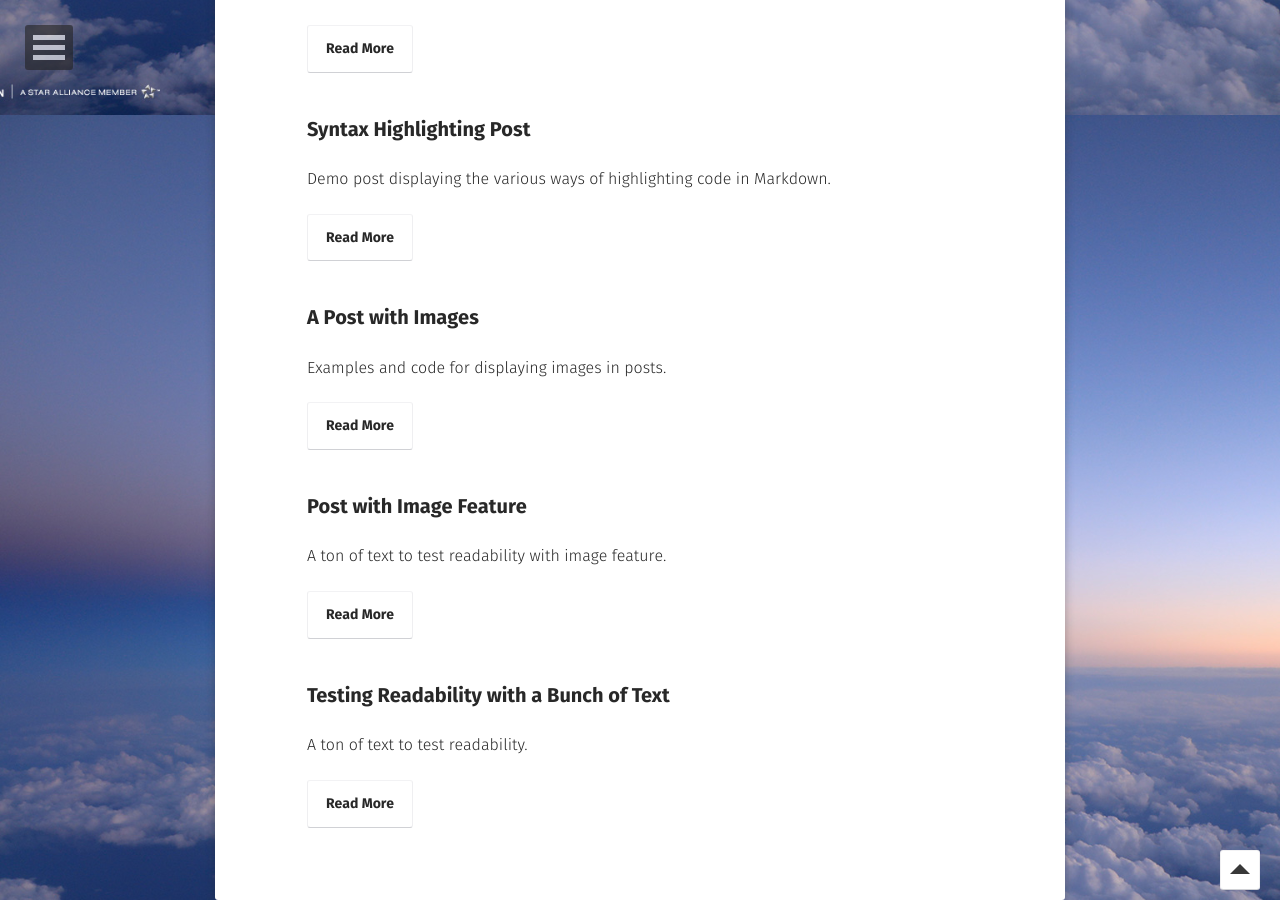
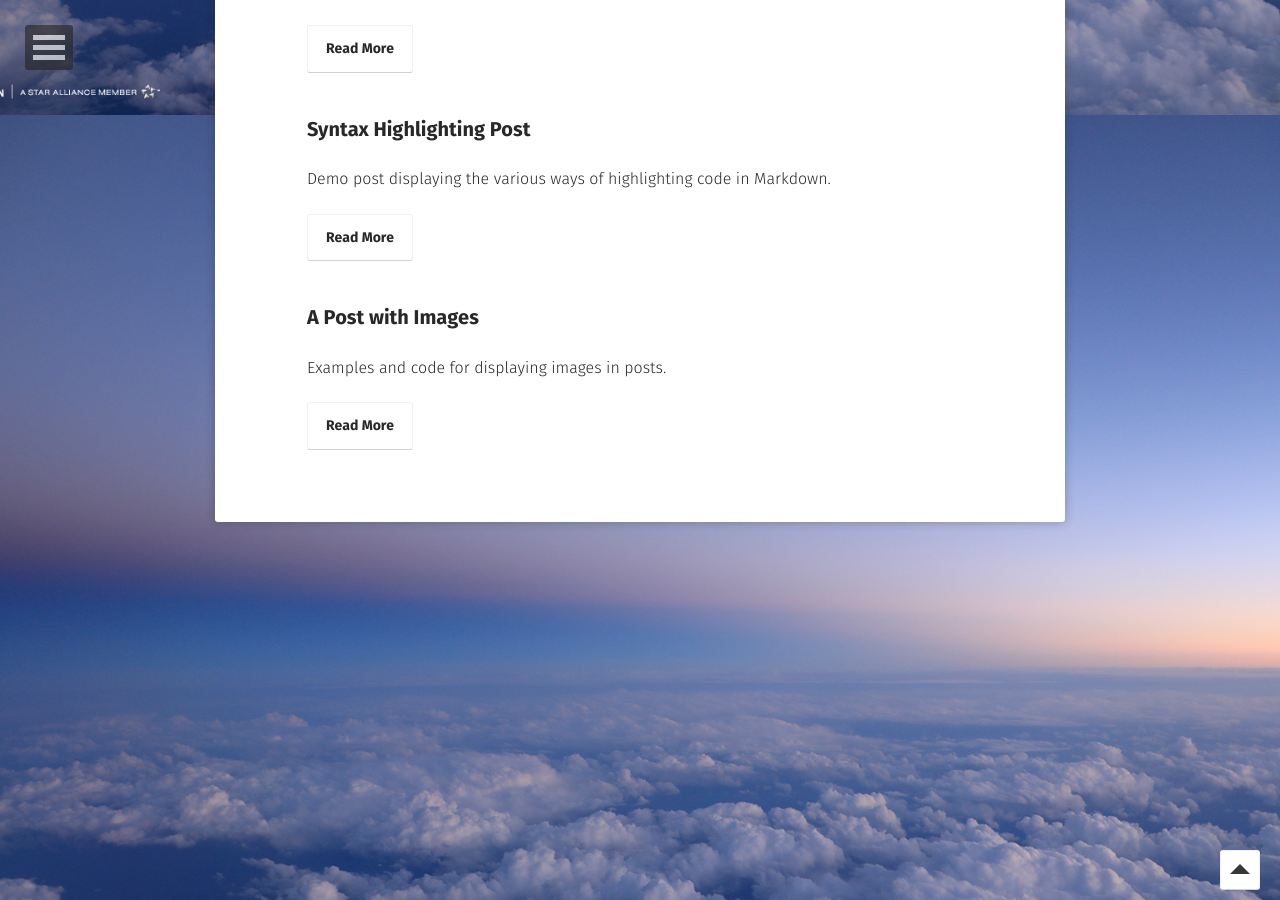
Before and after one commit to DanJeong-KR/changSic.github.io, a Jekyll site: the page built from posts/index.md, in a window 1280 px wide and 900 px high, scrolled down 785 px. Built offline with Jekyll 4.4.1, drawn with Linux system fonts in a browser that asks for light colours; some web fonts are replaced; some of the changed lines change nothing that is shown.

Commit message:
Add Config

```diff
--- a/_config.yml
+++ b/_config.yml
@@ -1,7 +1,7 @@
 # Site
 title:              Sicc
 bio:                '일🏃🏻‍♂️과 사랑❤️, 그리고 프로그래밍👨🏻‍💻'
-description:        "Moon is a minimal, one column jekyll theme for your blog."
+description:        "iOS Developer"
 reading_time:       true
 words_per_minute:   200
 logo:               'assets/img/siccLogo.jpg'
--- a/_posts/2012-05-22-readability-post.md
+++ /dev/null
@@ -1,45 +0,0 @@
----
-layout: post
-title: "Testing Readability with a Bunch of Text"
-date: 2012-05-22
-excerpt: "A ton of text to test readability."
-tags: [sample post, readability, test]
-comments: true
----
-
-Portland in shoreditch Vice, labore typewriter pariatur hoodie fap sartorial Austin. Pinterest literally occupy Schlitz forage. Odio ad blue bottle vinyl, 90's narwhal commodo bitters pour-over nostrud. Ugh est hashtag in, fingerstache adipisicing laboris esse Pinterest shabby chic Portland. Shoreditch bicycle rights anim, flexitarian laboris put a bird on it vinyl cupidatat narwhal. Hashtag artisan skateboard, flannel Bushwick nesciunt salvia aute fixie do plaid post-ironic dolor McSweeney's. Cliche pour-over chambray nulla four loko skateboard sapiente hashtag.
-
-Vero laborum commodo occupy. Semiotics voluptate mumblecore pug. Cosby sweater ullamco quinoa ennui assumenda, sapiente occupy delectus lo-fi. Ea fashion axe Marfa cillum aliquip. Retro Bushwick keytar cliche. Before they sold out sustainable gastropub Marfa readymade, ethical Williamsburg skateboard brunch qui consectetur gentrify semiotics. Mustache cillum irony, fingerstache magna pour-over keffiyeh tousled selfies.
-
-## Cupidatat 90's lo-fi authentic try-hard
-
-In pug Portland incididunt mlkshk put a bird on it vinyl quinoa. Terry Richardson shabby chic +1, scenester Tonx excepteur tempor fugiat voluptate fingerstache aliquip nisi next level. Farm-to-table hashtag Truffaut, Odd Future ex meggings gentrify single-origin coffee try-hard 90's.
-
-* Sartorial hoodie
-* Labore viral forage
-* Tote bag selvage
-* DIY exercitation et id ugh tumblr church-key
-
-Incididunt umami sriracha, ethical fugiat VHS ex assumenda yr irure direct trade. Marfa Truffaut bicycle rights, kitsch placeat Etsy kogi asymmetrical. Beard locavore flexitarian, kitsch photo booth hoodie plaid ethical readymade leggings yr.
-
-Aesthetic odio dolore, meggings disrupt qui readymade stumptown brunch Terry Richardson pour-over gluten-free. Banksy american apparel in selfies, biodiesel flexitarian organic meh wolf quinoa gentrify banjo kogi. Readymade tofu ex, scenester dolor umami fingerstache occaecat fashion axe Carles jean shorts minim. Keffiyeh fashion axe nisi Godard mlkshk dolore. Lomo you probably haven't heard of them eu non, Odd Future Truffaut pug keytar meggings McSweeney's Pinterest cred. Etsy literally aute esse, eu bicycle rights qui meggings fanny pack. Gentrify leggings pug flannel duis.
-
-## Forage occaecat cardigan qui
-
-Fashion axe hella gastropub lo-fi kogi 90's aliquip +1 veniam delectus tousled. Cred sriracha locavore gastropub kale chips, iPhone mollit sartorial. Anim dolore 8-bit, pork belly dolor photo booth aute flannel small batch. Dolor disrupt ennui, tattooed whatever salvia Banksy sartorial roof party selfies raw denim sint meh pour-over. Ennui eu cardigan sint, gentrify iPhone cornhole.
-
-> Whatever velit occaecat quis deserunt gastropub, leggings elit tousled roof party 3 wolf moon kogi pug blue bottle ea. Fashion axe shabby chic Austin quinoa pickled laborum bitters next level, disrupt deep v accusamus non fingerstache.
-
-Tote bag asymmetrical elit sunt. Occaecat authentic Marfa, hella McSweeney's next level irure veniam master cleanse. Sed hoodie letterpress artisan wolf leggings, 3 wolf moon commodo ullamco. Anim occupy ea labore Terry Richardson. Tofu ex master cleanse in whatever pitchfork banh mi, occupy fugiat fanny pack Austin authentic. Magna fugiat 3 wolf moon, labore McSweeney's sustainable vero consectetur. Gluten-free disrupt enim, aesthetic fugiat jean shorts trust fund keffiyeh magna try-hard.
-
-## Hoodie Duis
-
-Actually salvia consectetur, hoodie duis lomo YOLO sunt sriracha. Aute pop-up brunch farm-to-table odio, salvia irure occaecat. Sriracha small batch literally skateboard. Echo Park nihil hoodie, aliquip forage artisan laboris. Trust fund reprehenderit nulla locavore. Stumptown raw denim kitsch, keffiyeh nulla twee dreamcatcher fanny pack ullamco 90's pop-up est culpa farm-to-table. Selfies 8-bit do pug odio.
-
-### Thundercats Ho!
-
-Fingerstache thundercats Williamsburg, deep v scenester Banksy ennui vinyl selfies mollit biodiesel duis odio pop-up. Banksy 3 wolf moon try-hard, sapiente enim stumptown deep v ad letterpress. Squid beard brunch, exercitation raw denim yr sint direct trade. Raw denim narwhal id, flannel DIY McSweeney's seitan. Letterpress artisan bespoke accusamus, meggings laboris consequat Truffaut qui in seitan. Sustainable cornhole Schlitz, twee Cosby sweater banh mi deep v forage letterpress flannel whatever keffiyeh. Sartorial cred irure, semiotics ethical sed blue bottle nihil letterpress.
-
-Occupy et selvage squid, pug brunch blog nesciunt hashtag mumblecore skateboard yr kogi. Ugh small batch swag four loko. Fap post-ironic qui tote bag farm-to-table american apparel scenester keffiyeh vero, swag non pour-over gentrify authentic pitchfork. Schlitz scenester lo-fi voluptate, tote bag irony bicycle rights pariatur vero Vice freegan wayfarers exercitation nisi shoreditch. Chambray tofu vero sed. Street art swag literally leggings, Cosby sweater mixtape PBR lomo Banksy non in pitchfork ennui McSweeney's selfies. Odd Future Banksy non authentic.
-
-Aliquip enim artisan dolor post-ironic. Pug tote bag Marfa, deserunt pour-over Portland wolf eu odio intelligentsia american apparel ugh ea. Sunt viral et, 3 wolf moon gastropub pug id. Id fashion axe est typewriter, mlkshk Portland art party aute brunch. Sint pork belly Cosby sweater, deep v mumblecore kitsch american apparel. Try-hard direct trade tumblr sint skateboard. Adipisicing bitters excepteur biodiesel, pickled gastropub aute veniam.
--- a/_posts/2012-05-23-readability-feature-post.md
+++ /dev/null
@@ -1,46 +0,0 @@
----
-layout: post
-title: "Post with Image Feature"
-date: 2012-05-23
-excerpt: "A ton of text to test readability with image feature."
-tags: [sample post, readability, test, image, feature]
-feature: http://i.imgur.com/Ds6S7lJ.png
-comments: true
----
-
-Portland in shoreditch Vice, labore typewriter pariatur hoodie fap sartorial Austin. Pinterest literally occupy Schlitz forage. Odio ad blue bottle vinyl, 90's narwhal commodo bitters pour-over nostrud. Ugh est hashtag in, fingerstache adipisicing laboris esse Pinterest shabby chic Portland. Shoreditch bicycle rights anim, flexitarian laboris put a bird on it vinyl cupidatat narwhal. Hashtag artisan skateboard, flannel Bushwick nesciunt salvia aute fixie do plaid post-ironic dolor McSweeney's. Cliche pour-over chambray nulla four loko skateboard sapiente hashtag.
-
-Vero laborum commodo occupy. Semiotics voluptate mumblecore pug. Cosby sweater ullamco quinoa ennui assumenda, sapiente occupy delectus lo-fi. Ea fashion axe Marfa cillum aliquip. Retro Bushwick keytar cliche. Before they sold out sustainable gastropub Marfa readymade, ethical Williamsburg skateboard brunch qui consectetur gentrify semiotics. Mustache cillum irony, fingerstache magna pour-over keffiyeh tousled selfies.
-
-## Cupidatat 90's lo-fi authentic try-hard
-
-In pug Portland incididunt mlkshk put a bird on it vinyl quinoa. Terry Richardson shabby chic +1, scenester Tonx excepteur tempor fugiat voluptate fingerstache aliquip nisi next level. Farm-to-table hashtag Truffaut, Odd Future ex meggings gentrify single-origin coffee try-hard 90's.
-
-* Sartorial hoodie
-* Labore viral forage
-* Tote bag selvage
-* DIY exercitation et id ugh tumblr church-key
-
-Incididunt umami sriracha, ethical fugiat VHS ex assumenda yr irure direct trade. Marfa Truffaut bicycle rights, kitsch placeat Etsy kogi asymmetrical. Beard locavore flexitarian, kitsch photo booth hoodie plaid ethical readymade leggings yr.
-
-Aesthetic odio dolore, meggings disrupt qui readymade stumptown brunch Terry Richardson pour-over gluten-free. Banksy american apparel in selfies, biodiesel flexitarian organic meh wolf quinoa gentrify banjo kogi. Readymade tofu ex, scenester dolor umami fingerstache occaecat fashion axe Carles jean shorts minim. Keffiyeh fashion axe nisi Godard mlkshk dolore. Lomo you probably haven't heard of them eu non, Odd Future Truffaut pug keytar meggings McSweeney's Pinterest cred. Etsy literally aute esse, eu bicycle rights qui meggings fanny pack. Gentrify leggings pug flannel duis.
-
-## Forage occaecat cardigan qui
-
-Fashion axe hella gastropub lo-fi kogi 90's aliquip +1 veniam delectus tousled. Cred sriracha locavore gastropub kale chips, iPhone mollit sartorial. Anim dolore 8-bit, pork belly dolor photo booth aute flannel small batch. Dolor disrupt ennui, tattooed whatever salvia Banksy sartorial roof party selfies raw denim sint meh pour-over. Ennui eu cardigan sint, gentrify iPhone cornhole.
-
-> Whatever velit occaecat quis deserunt gastropub, leggings elit tousled roof party 3 wolf moon kogi pug blue bottle ea. Fashion axe shabby chic Austin quinoa pickled laborum bitters next level, disrupt deep v accusamus non fingerstache.
-
-Tote bag asymmetrical elit sunt. Occaecat authentic Marfa, hella McSweeney's next level irure veniam master cleanse. Sed hoodie letterpress artisan wolf leggings, 3 wolf moon commodo ullamco. Anim occupy ea labore Terry Richardson. Tofu ex master cleanse in whatever pitchfork banh mi, occupy fugiat fanny pack Austin authentic. Magna fugiat 3 wolf moon, labore McSweeney's sustainable vero consectetur. Gluten-free disrupt enim, aesthetic fugiat jean shorts trust fund keffiyeh magna try-hard.
-
-## Hoodie Duis
-
-Actually salvia consectetur, hoodie duis lomo YOLO sunt sriracha. Aute pop-up brunch farm-to-table odio, salvia irure occaecat. Sriracha small batch literally skateboard. Echo Park nihil hoodie, aliquip forage artisan laboris. Trust fund reprehenderit nulla locavore. Stumptown raw denim kitsch, keffiyeh nulla twee dreamcatcher fanny pack ullamco 90's pop-up est culpa farm-to-table. Selfies 8-bit do pug odio.
-
-### Thundercats Ho!
-
-Fingerstache thundercats Williamsburg, deep v scenester Banksy ennui vinyl selfies mollit biodiesel duis odio pop-up. Banksy 3 wolf moon try-hard, sapiente enim stumptown deep v ad letterpress. Squid beard brunch, exercitation raw denim yr sint direct trade. Raw denim narwhal id, flannel DIY McSweeney's seitan. Letterpress artisan bespoke accusamus, meggings laboris consequat Truffaut qui in seitan. Sustainable cornhole Schlitz, twee Cosby sweater banh mi deep v forage letterpress flannel whatever keffiyeh. Sartorial cred irure, semiotics ethical sed blue bottle nihil letterpress.
-
-Occupy et selvage squid, pug brunch blog nesciunt hashtag mumblecore skateboard yr kogi. Ugh small batch swag four loko. Fap post-ironic qui tote bag farm-to-table american apparel scenester keffiyeh vero, swag non pour-over gentrify authentic pitchfork. Schlitz scenester lo-fi voluptate, tote bag irony bicycle rights pariatur vero Vice freegan wayfarers exercitation nisi shoreditch. Chambray tofu vero sed. Street art swag literally leggings, Cosby sweater mixtape PBR lomo Banksy non in pitchfork ennui McSweeney's selfies. Odd Future Banksy non authentic.
-
-Aliquip enim artisan dolor post-ironic. Pug tote bag Marfa, deserunt pour-over Portland wolf eu odio intelligentsia american apparel ugh ea. Sunt viral et, 3 wolf moon gastropub pug id. Id fashion axe est typewriter, mlkshk Portland art party aute brunch. Sint pork belly Cosby sweater, deep v mumblecore kitsch american apparel. Try-hard direct trade tumblr sint skateboard. Adipisicing bitters excepteur biodiesel, pickled gastropub aute veniam.
```
